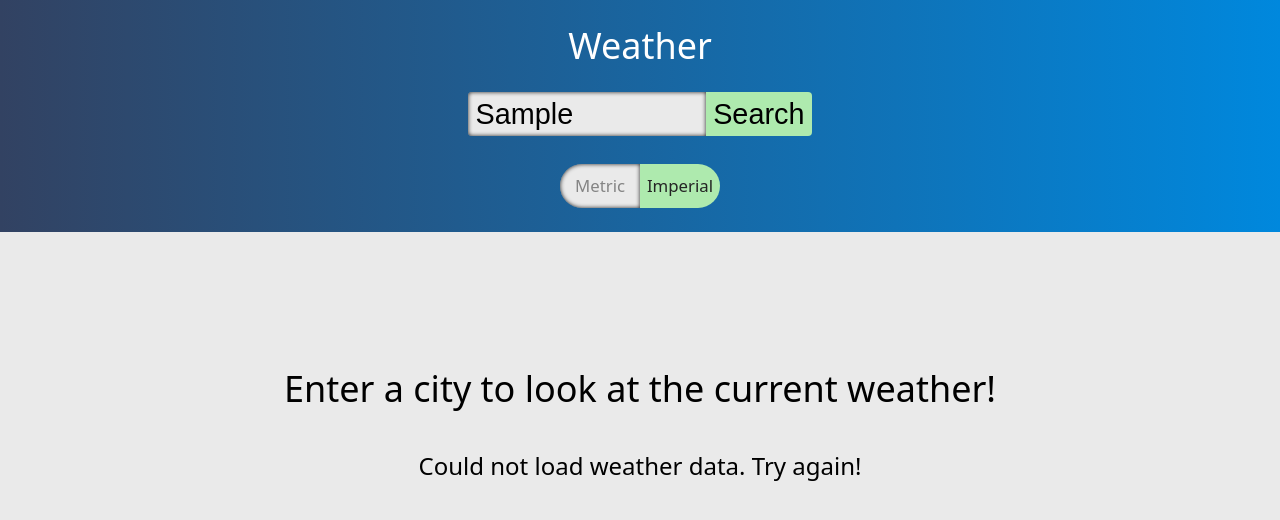
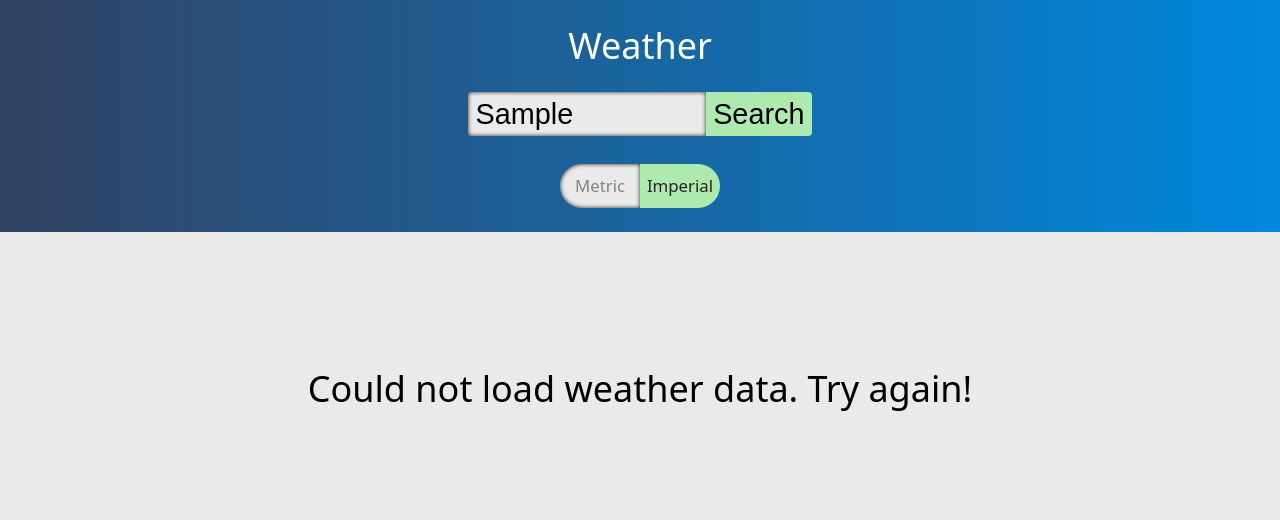
Before and after one commit to manschloemark/weather-atm, a website built with webpack: page dist/index.html in a window 1280 px wide. Both pictures are taken after typing "Sample" into the empty fields and a click on the button "Search". Built offline with nearby package versions, Linux system fonts and the light colour scheme; no server answers.

Commit message:
Improved some error handling with fetch and made util.js to hold handy variables

```diff
--- a/src/secret.js
+++ /dev/null
@@ -1,3 +0,0 @@
-const weatherKey = "5845423edd9898163659b407e337a129"; // This is bad... but for now it's okay?
-
-export { weatherKey };
--- /dev/null
+++ b/src/util.js
@@ -0,0 +1,18 @@
+const weatherKey = "5845423edd9898163659b407e337a129";
+
+const suffixMap = {
+    temp: {
+        standard: "K",
+        metric: "\u2103",
+        imperial: "\u2109"
+    },
+    speed: {
+        standard: "m/s",
+        metric: "m/s",
+        imperial: "mph"
+    },
+    volume: "mm",
+    percent: "%",
+}
+
+export { weatherKey, suffixMap };
--- a/src/weather.js
+++ b/src/weather.js
@@ -1,32 +1,15 @@
-import { weatherKey } from "./secret";
-const openWeatherURL = "https://api.openweathermap.org/data/2.5/weather";
-
-const suffixMap = {
-    temp: {
-        standard: "K",
-        metric: "\u2103",
-        imperial: "\u2109"
-    },
-    speed: {
-        standard: "m/s",
-        metric: "m/s",
-        imperial: "mph"
-    },
-    volume: "mm",
-    percent: "%",
-}
-
+import { weatherKey, suffixMap } from "./util";
 
 const weatherApp = (() => {
 
     let data = undefined;
     let units = "imperial";
-    //Set up private references to elements
+
     const loadingMessage = document.querySelector("#loading");
     const emptyMessage = document.querySelector("#empty-message");
     const forecastContainer = document.querySelector("#forecast-box");
 
-    const hideForecast = () => {
+    function hideForecast(){
         loadingMessage.classList.remove("hidden");
         emptyMessage.classList.add("hidden");
         forecastContainer.classList.add("hidden");
@@ -38,22 +21,21 @@ const weatherApp = (() => {
         forecastContainer.classList.remove("hidden");
     }
 
-    function showEmptyMessage(error){
+    function showEmptyMessage(isException, error){
         loadingMessage.classList.add("hidden");
         forecastContainer.classList.add("hidden")
-
-        if(error){
-            document.querySelector("#error-message").textContent = `Could not load weather data. Reason: ${error.message}`;
+        document.querySelector("#instructions").textContent = "Could not load weather data. Try again!";
+        if(isException){
+            document.querySelector("#error-message").textContent = ""
         } else {
-            document.querySelector("#error-message").textContent = "Could not load weather data. Try again!";
+            document.querySelector("#error-message").textContent = "Reason: " + error.message;
         }
         emptyMessage.classList.remove("hidden");
     }
 
     async function queryOpenWeatherAPI(location, units){
-        const response = await fetch(`${openWeatherURL}?appid=${weatherKey}&q=${location}&units=${units}`, {mode: "cors"});
+        const response = await fetch(`https://api.openweathermap.org/data/2.5/weather?appid=${weatherKey}&q=${location}&units=${units}`, {mode: "cors"});
         const weatherData = await response.json();
-        console.log(weatherData);
         if(weatherData.cod == "200"){
             return {
                 code: weatherData.cod,
@@ -81,7 +63,7 @@ const weatherApp = (() => {
         } else {
             return {
                 code: weatherData.cod,
-                message: wedatherData.message,
+                message: weatherData.message,
             };
         }
     }
@@ -113,12 +95,8 @@ const weatherApp = (() => {
     }
 
     function setPrecipitationData(precip){
-        // Only display rain and snow data if relevant
         const rainElement = document.querySelector("#rain");
         const snowElement = document.querySelector("#snow");
-        // I set the text content even if there is no snow or rain so the
-        // element does not secretly have false data.
-
 
         if(precip.rain){
             rainElement.textContent = `Rain: ${precip.rain['1h']} ${suffixMap.volume}`
@@ -133,6 +111,7 @@ const weatherApp = (() => {
         }
     }
 
+    // I know this is a bad name
     function setSkyData(sky_stuff){
         document.querySelector("#wind").textContent = `Wind: ${sky_stuff.wind} ${suffixMap.speed[units]}`
         document.querySelector("#clouds").textContent = `Cloudiness: ${sky_stuff.clouds}${suffixMap.percent}`;
@@ -172,15 +151,13 @@ const weatherApp = (() => {
             if(data.code == "200"){
                 displayForecast(data);
             } else {
-                showEmptyMessage(data.message);
+                showEmptyMessage(false, data);
             }
         } catch (e) {
-            console.log(e);
-            showEmptyMessage(false);
+            showEmptyMessage(true, e);
         }
     }
 
-    showEmptyMessage();
     return {
         loadForecast,
         updateUnits,
```
Also changed, not shown: dist/index.html, dist/main.js, 1 other file.
